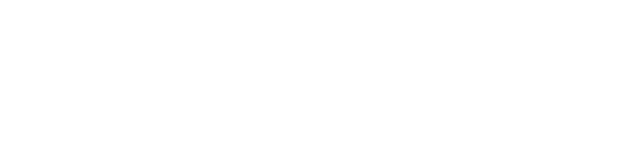
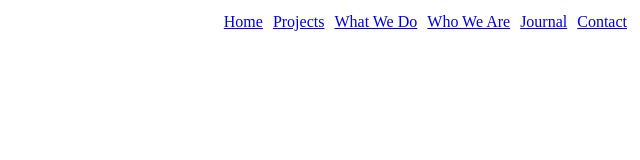
Before and after one commit to brookebusteed/menu-cc, a plain HTML site: page index.html in a window 1280 px wide. Shown: the whole page, without its empty margins (640-1280 px from the left). Drawn offline with Linux system fonts and the light colour scheme.

Commit message:
Commit before bootstrap

```diff
--- a/index.html
+++ b/index.html
@@ -4,7 +4,26 @@
     <meta charset="UTF-8" />
     <meta name="viewport" content="width=device-width, initial-scale=1.0" />
     <title>Menu Challenge</title>
-    <link rel="stylesheet" href="src/style.css" />
+    <style>
+      .container {
+        display: flex;
+        justify-content: flex-end;
+      }
+      a {
+        padding: 5px;
+      }
+    </style>
   </head>
-  <body></body>
+  <body>
+    <header>
+      <div class="container">
+        <a href="index.html">Home</a>
+        <a href="projects.html">Projects</a>
+        <a href="wwd.html">What We Do</a>
+        <a href="wwa.html">Who We Are</a>
+        <a href="journal.html">Journal</a>
+        <a href="contact.html">Contact</a>
+      </div>
+    </header>
+  </body>
 </html>
```
